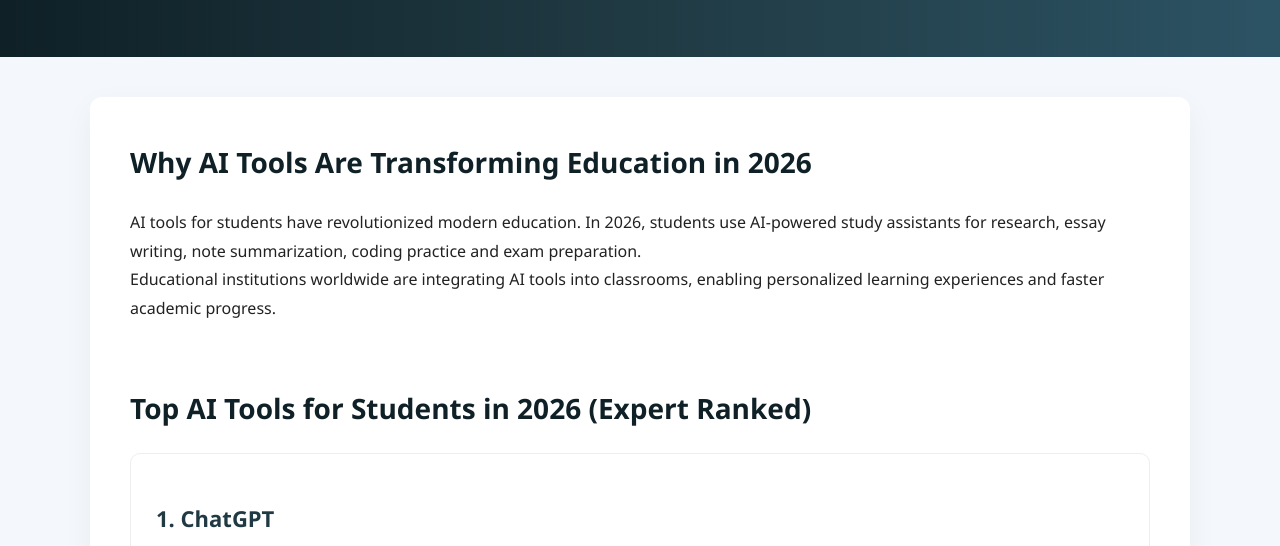
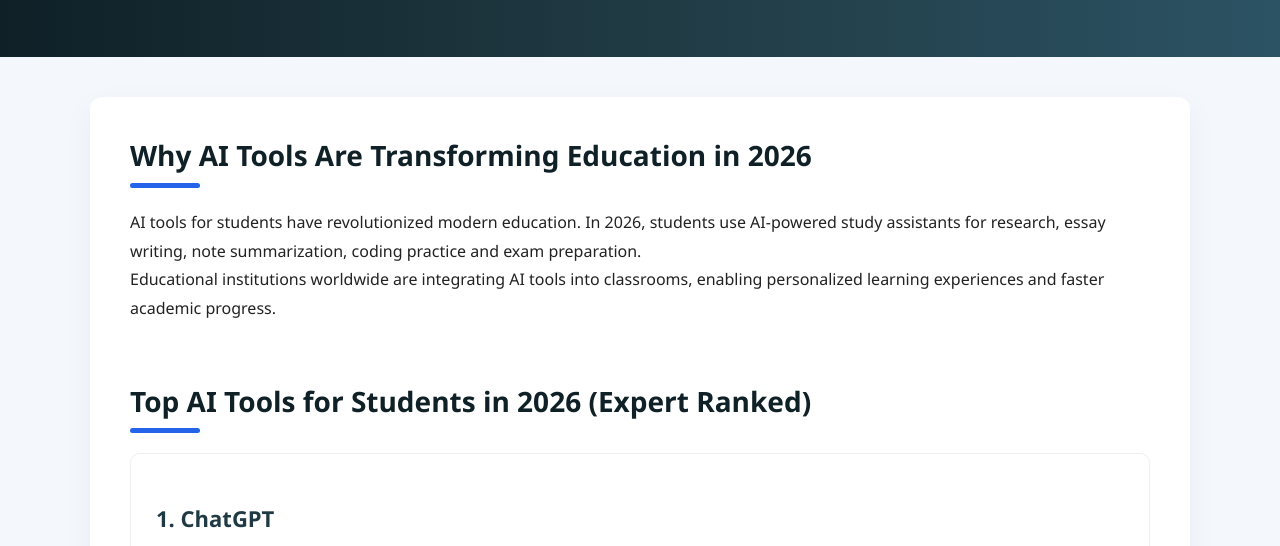
Before and after one commit to Dachhu7/News, a plain HTML site: page ai-tools-for-students.html in a window 1280 px wide. Shown: the part 182-728 px from the top of the page. Drawn offline with Linux system fonts and the light colour scheme; the site is published under a folder, as on GitHub Pages, so addresses that start at the root find nothing.

Commit message:
latest commit

```diff
--- a/ai-tools-for-students.html
+++ b/ai-tools-for-students.html
@@ -25,7 +25,7 @@
 <link rel="icon" type="image/png" href="/favicon.png">
 
 <!-- CSS -->
-<link rel="stylesheet" href="/styles/style.css">
+<link rel="stylesheet" href="./styles/style.css">
 
 <!-- OPEN GRAPH -->
 <meta property="og:type" content="article">
```
Also changed, not shown: ai-video-generators-free.html (+1 -1 lines), best-ai-image-generators.html (+1 -1 lines), free-ai-tools-for-coding.html (+1 -1 lines), free-ai-writing-tools.html (+1 -1 lines), index.html (+1 -1 lines).
